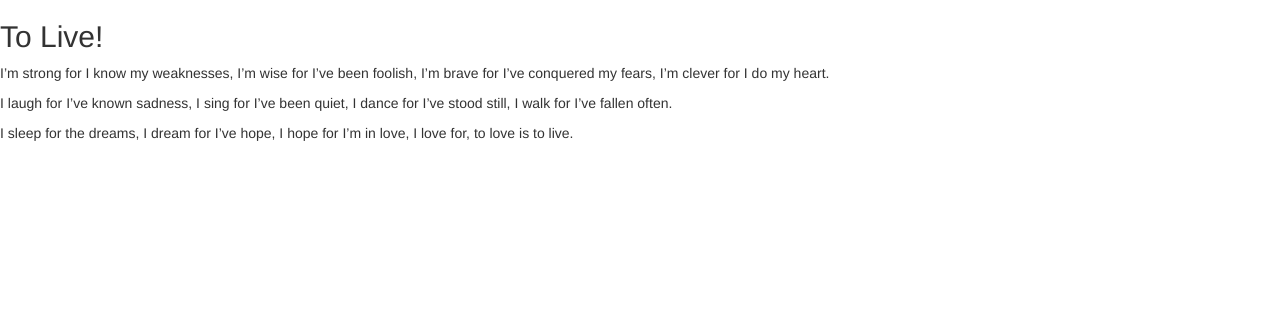
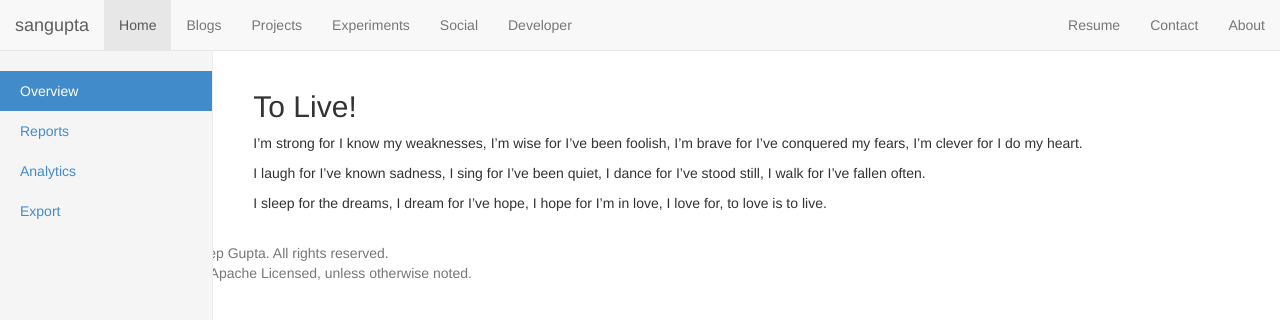
Before and after one commit to sangupta/sangupta.github.io, a Jekyll site: the page built from poetry/to-live.md, in a window 1280 px wide. Shown: the top 320 px of the page. Built offline with Jekyll 4.4.1, drawn with Linux system fonts in a browser that asks for light colours; nearby versions of some CDN libraries; library files that are not in the unit come from our copies.

Commit message:
updating the home page to reflect the new UI

```diff
--- a/_layouts/default.html
+++ b/_layouts/default.html
@@ -35,7 +35,57 @@
 </head>
 
 <body>
-	{{ content }}
+    <nav class="navbar navbar-default navbar-fixed-top" role="navigation">
+      <div class="container-fluid">
+        <div class="navbar-header">
+          <a class="navbar-brand" href="/">sangupta</a>
+        </div>
+        <div id="navbar" class="navbar-collapse collapse">
+          <ul class="nav navbar-nav">
+            <li class="active"><a href="#">Home</a></li>
+            <li><a href="#about">Blogs</a></li>
+            <li><a href="#contact">Projects</a></li>
+            <li><a href="#contact">Experiments</a></li>
+            <li><a href="#contact">Social</a></li>
+            <li><a href="#contact">Developer</a></li>
+          </ul>
+          <ul class="nav navbar-nav navbar-right">
+            <li><a href="#">Resume</a></li>
+            <li><a href="#">Contact</a></li>
+            <li><a href="#">About</a></li>
+          </ul>
+        </div><!--/.nav-collapse -->
+      </div>
+    </nav>
+
+    <div class="container-fluid">
+        <div class="row">
+            <div class="col-sm-3 col-md-2 sidebar">
+                <ul class="nav nav-sidebar">
+                    <li class="active"><a href="#">Overview <span class="sr-only">(current)</span></a></li>
+                    <li><a href="#">Reports</a></li>
+                    <li><a href="#">Analytics</a></li>
+                    <li><a href="#">Export</a></li>
+                  </ul>
+            </div>
+            <div class="col-sm-9 col-sm-offset-3 col-md-10 col-md-offset-2 main">
+                {{ content }}
+            </div>
+        </div>
+        <div class="row">
+                <footer class="footer">
+      <div class="container-fluid">
+        <p class="text-muted">
+            Copyright &copy; 2006-2014, Sandeep Gupta. All rights reserved.
+            <br>
+            All code and code snippets are Apache Licensed, unless otherwise noted.
+        </p>
+      </div>
+    </footer>
+
+
+        </div>
+    </div>
 
 	<!-- Latest compiled and minified JavaScript -->
     <script src="js/jquery-2.1.1.min.js" type="text/javascript"></script>
--- /dev/null
+++ b/assets/css/sangupta.css
@@ -0,0 +1,62 @@
+body {
+  padding-top: 50px;
+}
+
+/*
+ * Sidebar
+ */
+
+/* Hide for mobile, show later */
+.sidebar {
+  display: none;
+}
+@media (min-width: 768px) {
+  .sidebar {
+    position: fixed;
+    top: 51px;
+    bottom: 0;
+    left: 0;
+    z-index: 1000;
+    display: block;
+    padding: 20px;
+    overflow-x: hidden;
+    overflow-y: auto; /* Scrollable contents if viewport is shorter than content. */
+    background-color: #f5f5f5;
+    border-right: 1px solid #eee;
+  }
+}
+
+/* Sidebar navigation */
+.nav-sidebar {
+  margin-right: -21px; /* 20px padding + 1px border */
+  margin-bottom: 20px;
+  margin-left: -20px;
+}
+.nav-sidebar > li > a {
+  padding-right: 20px;
+  padding-left: 20px;
+}
+.nav-sidebar > .active > a,
+.nav-sidebar > .active > a:hover,
+.nav-sidebar > .active > a:focus {
+  color: #fff;
+  background-color: #428bca;
+}
+
+
+/*
+ * Main content
+ */
+
+.main {
+  padding: 20px;
+}
+@media (min-width: 768px) {
+  .main {
+    padding-right: 40px;
+    padding-left: 40px;
+  }
+}
+.main .page-header {
+  margin-top: 0;
+}
```
Also changed, not shown: blog/archive.html (added, +47 -0 lines), index.html (+0 -59 lines).
